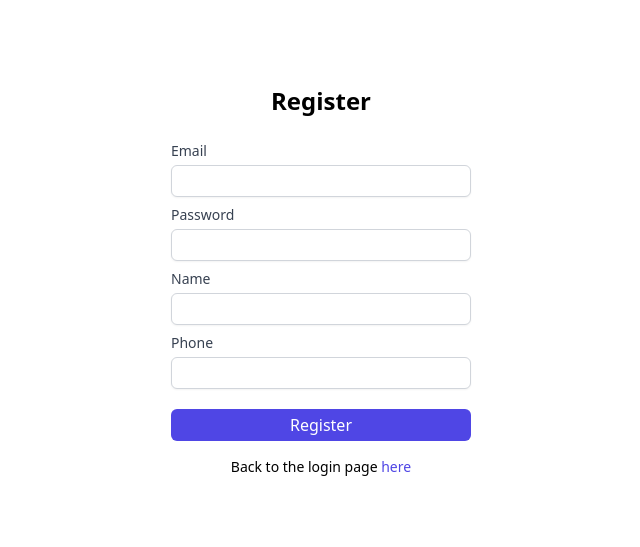
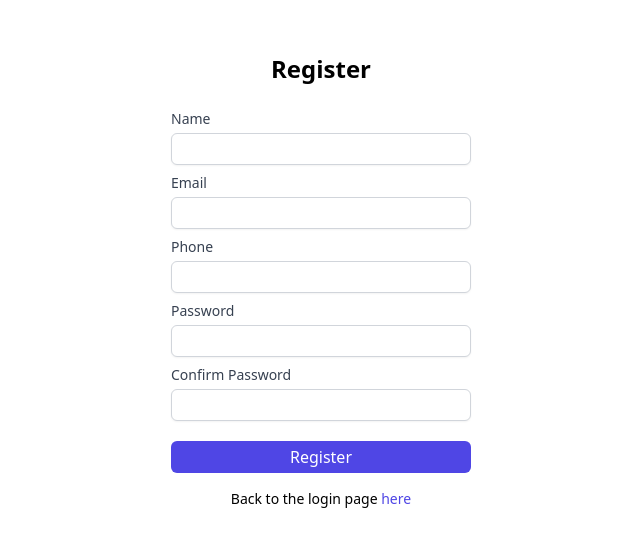
Before and after one commit to wizardcat/f-test, a React (Create React App) app in the folder front/: page /register in a window 1280 px wide. Shown: the part 139-686 px from the top of the page, without its empty margins (319-959 px from the left). Built offline with nearby package versions, Linux system fonts and the light colour scheme.

Commit message:
feat: added password confirmation

```diff
--- a/front/src/components/Register/register.component.tsx
+++ b/front/src/components/Register/register.component.tsx
@@ -8,6 +8,21 @@ export const Register = () => {
     <div className="w-[300px] mx-auto mt-10">
       <h1 className="text-2xl font-bold text-center">Register</h1>
       <form onSubmit={handleSubmit(onSubmit)} className="mt-6">
+        <div className="mb-2">
+          <label className="block text-sm font-medium text-gray-700">
+            Name
+          </label>
+          <input
+            type="text"
+            {...register('name')}
+            className={`h-8 mt-1 block w-full px-3 border ${
+              errors.name ? 'border-red-500' : 'border-gray-300'
+            } rounded-md shadow-sm focus:outline-none focus:ring-indigo-500 focus:border-indigo-500`}
+          />
+          {errors.name && (
+            <p className="text-red-500 text-xs mt-1">{errors.name.message}</p>
+          )}
+        </div>
         <div className="mb-2">
           <label className="block text-sm font-medium text-gray-700">
             Email
@@ -26,6 +41,21 @@ export const Register = () => {
 
         <div className="mb-2">
           <label className="block text-sm font-medium text-gray-700">
+            Phone
+          </label>
+          <input
+            type="text"
+            {...register('phone')}
+            className={`h-8 mt-1 block w-full px-3 border ${
+              errors.phone ? 'border-red-500' : 'border-gray-300'
+            } rounded-md shadow-sm focus:outline-none focus:ring-indigo-500 focus:border-indigo-500`}
+          />
+          {errors.phone && (
+            <p className="text-red-500 text-xs mt-1">{errors.phone.message}</p>
+          )}
+        </div>
+        <div className="mb-2">
+          <label className="block text-sm font-medium text-gray-700">
             Password
           </label>
           <input
@@ -41,39 +71,23 @@ export const Register = () => {
             </p>
           )}
         </div>
-
         <div className="mb-2">
           <label className="block text-sm font-medium text-gray-700">
-            Name
+            Confirm Password
           </label>
           <input
-            type="text"
-            {...register('name')}
+            type="password"
+            {...register('confirmPassword')}
             className={`h-8 mt-1 block w-full px-3 border ${
-              errors.name ? 'border-red-500' : 'border-gray-300'
+              errors.confirmPassword ? 'border-red-500' : 'border-gray-300'
             } rounded-md shadow-sm focus:outline-none focus:ring-indigo-500 focus:border-indigo-500`}
           />
-          {errors.name && (
-            <p className="text-red-500 text-xs mt-1">{errors.name.message}</p>
+          {errors.confirmPassword && (
+            <p className="text-red-500 text-xs mt-1">
+              {errors.confirmPassword.message}
+            </p>
           )}
         </div>
-
-        <div className="mb-2">
-          <label className="block text-sm font-medium text-gray-700">
-            Phone
-          </label>
-          <input
-            type="text"
-            {...register('phone')}
-            className={`h-8 mt-1 block w-full px-3 border ${
-              errors.phone ? 'border-red-500' : 'border-gray-300'
-            } rounded-md shadow-sm focus:outline-none focus:ring-indigo-500 focus:border-indigo-500`}
-          />
-          {errors.phone && (
-            <p className="text-red-500 text-xs mt-1">{errors.phone.message}</p>
-          )}
-        </div>
-
         <button
           type="submit"
           className="h-8 w-full px-4 mt-3 text-white bg-indigo-600 rounded-md hover:bg-indigo-700 focus:outline-none focus:bg-indigo-700"
--- a/front/src/components/Register/use-register.hook.ts
+++ b/front/src/components/Register/use-register.hook.ts
@@ -3,12 +3,20 @@ import { zodResolver } from '@hookform/resolvers/zod';
 import { useForm } from 'react-hook-form';
 import { z } from 'zod';
 
-const UserSchema = z.object({
-  email: z.string().email('Invalid email address'),
-  password: z.string().min(6, 'Password must be at least 6 characters long'),
-  name: z.string().min(1, 'Name is required'),
-  phone: z.string().min(10, 'Phone number must be at least 10 digits'),
-});
+const UserSchema = z
+  .object({
+    email: z.string().email('Invalid email address'),
+    password: z.string().min(6, 'Password must be at least 6 characters long'),
+    confirmPassword: z
+      .string()
+      .min(6, 'Password must be at least 6 characters long'),
+    name: z.string().min(1, 'Name is required'),
+    phone: z.string().min(10, 'Phone number must be at least 10 digits'),
+  })
+  .refine((data) => data.password === data.confirmPassword, {
+    message: 'Passwords do not match',
+    path: ['confirmPassword'],
+  });
 
 type UserSchemaType = z.infer<typeof UserSchema>;
 
```
